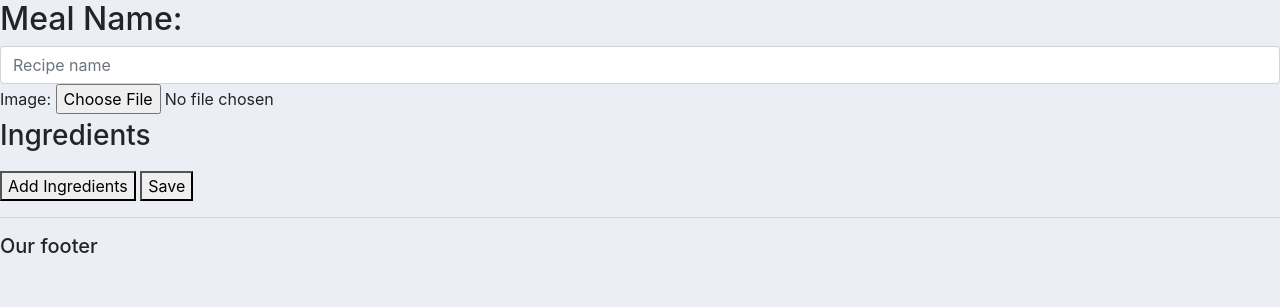
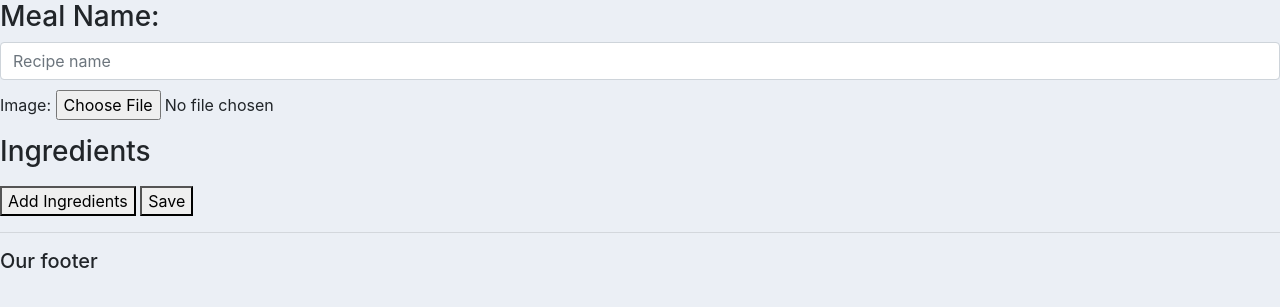
Before and after one commit to jbytow/GLTracker, a Django app: page /food/meals/add/ in a window 1280 px wide. Shown: the part 58-365 px from the top of the page. Run offline with Django 4.2, Linux system fonts and the light colour scheme; the visitor is signed in with stand-in values (Sample User, id 1); data that the repository does not hold is empty.

Commit message:
0.645 minor html template customization

```diff
--- a/gltracker/food/templates/add_update_meal.html
+++ b/gltracker/food/templates/add_update_meal.html
@@ -7,7 +7,7 @@
 <script src="https://code.jquery.com/jquery-3.6.0.min.js"></script>
 <script  defer src="{% static 'js/mealForm.js' %}"></script>
 
-    <h2>Meal Name:</h2>
+    <h3>Meal Name:</h3>
     <form action='.' method="Post" enctype="multipart/form-data">
         {% csrf_token %}
         {% for field in form %}
@@ -29,6 +29,7 @@
                 {% endif %}
             {% endif %}
          </div>
+        <div class="field-separator"></div>
     {% endfor %}
 
         {% if formset %}
@@ -42,7 +43,6 @@
             {% endfor %}
         </div>
 
-
         <div id="empty-form" class="hidden">{{ formset.empty_form.as_p }}</div>
         <button id="add-more" type="button">Add Ingredients</button>
         {% endif %}
--- a/gltracker/static/css/main.css
+++ b/gltracker/static/css/main.css
@@ -64,9 +64,15 @@
 
 
 .ingredient-form {
-    border-bottom: 1px solid black
+    border-bottom: 1px solid black;
+    margin-bottom: 15px;
 }
 .hidden {
     display: none
 }
+
+.field-separator {
+    margin-bottom: 10px;
+}
+
 </style>
```
Lines whose indentation alone changed are shown as unchanged.
